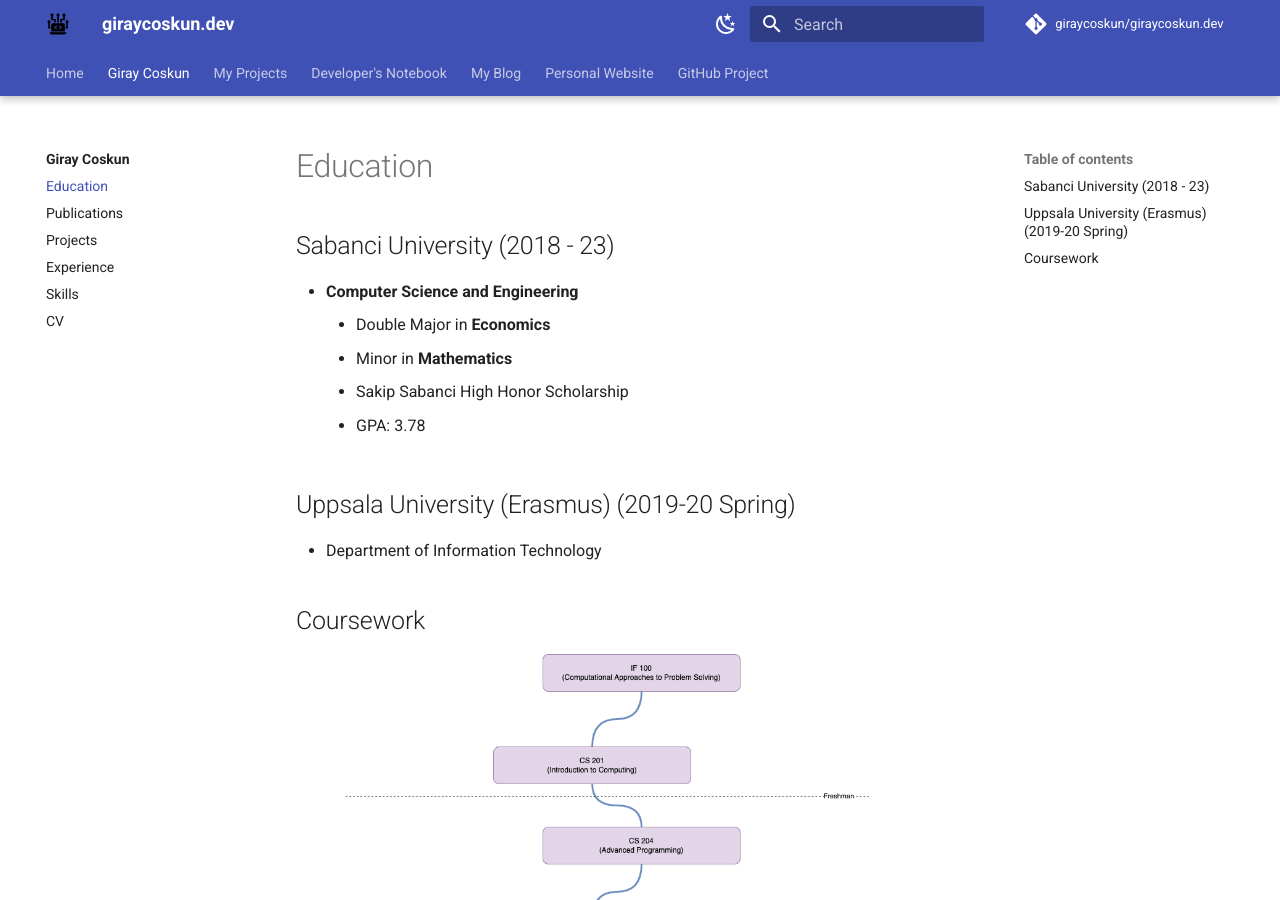
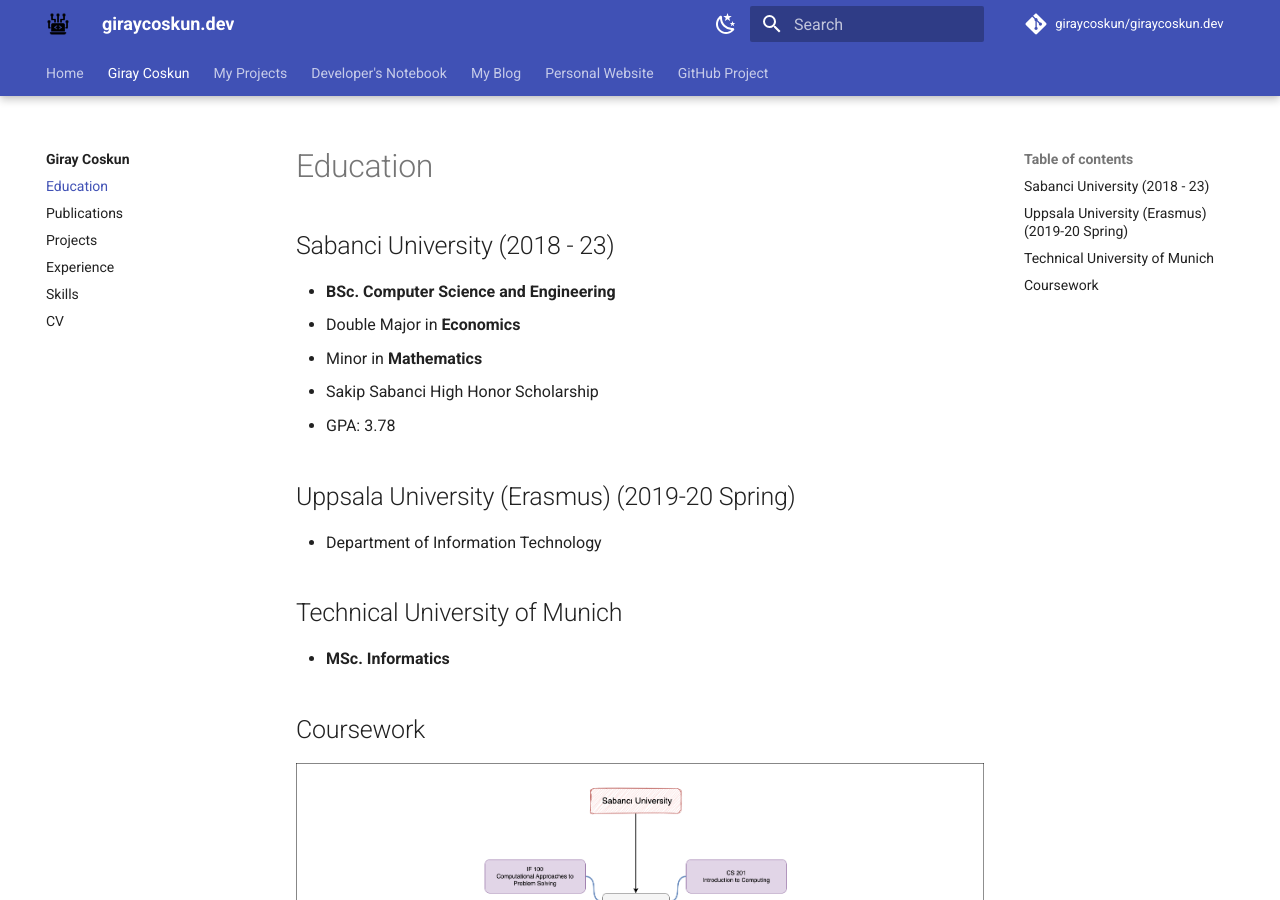
Before and after one commit to giraycoskun/giraycoskun.dev, an MkDocs documentation site: the page built from docs/home/education.md, in a window 1280 px wide and 900 px high. Built offline with MkDocs 1.6.1 and Material for MkDocs 9.7.7, drawn with Linux system fonts in a browser that asks for light colours; comment, search, counter and statistics services are not loaded.

Commit message:
Recent updates

```diff
--- a/docs/home/education.md
+++ b/docs/home/education.md
@@ -2,15 +2,19 @@
 
 ## Sabanci University (2018 - 23)
 
-- **Computer Science and Engineering**
-    - Double Major in **Economics**
-    - Minor in **Mathematics**
-    - Sakip Sabanci High Honor Scholarship
-    - GPA: 3.78
-
+- **BSc. Computer Science and Engineering**
+  - Double Major in **Economics**
+  - Minor in **Mathematics**
+  - Sakip Sabanci High Honor Scholarship
+  - GPA: 3.78
 
 ## Uppsala University (Erasmus) (2019-20 Spring)
+
 - Department of Information Technology
+
+## Technical University of Munich
+
+- **MSc. Informatics**
 
 ## Coursework
 
--- a/overrides/home.html
+++ b/overrides/home.html
@@ -51,7 +51,8 @@
         <!-- <div class="typewriter" id="myTypewriter">
           <h1>I'm Giray Coskun</h1>
         </div> -->
-        <h2 href="" class="typewrite" data-period="2000" data-type='[ "Hello World", "I am Giray Coskun", "I am a Computer Scientist", "I am a Software Engineer", "Follow the white rabbit" ]'>
+        <h2 href="" class="typewrite" data-period="2000"
+          data-type='[ "Hello World", "I am Giray Coskun", "I am a Computer Scientist", "I am a Software Engineer", "Follow the white rabbit" ]'>
           <span class="wrap"></span>
         </h2>
       </div>
@@ -61,20 +62,24 @@
             Hello World!
             <br />
             I am a Software Engineer/Computer Scientist <br>
-            graduated from Computer Science &
-            Engineering, <a href="https://www.sabanciuniv.edu/">Sabancı University</a><br />
+            graduated from <a href="https://ects.sabanciuniv.edu/en/undergraduate/computer-science-and-engineering">BSc.
+              Computer Science & Engineering, Sabancı University</a><br />
+            Studying at <a href="https://www.tum.de/studium/studienangebot/detail/informatik-master-of-science-msc">MSc.
+              Informatics, Technical University of Munich</a> <br>
             This is my website as a developper for projects, notes and blogs.
           </p>
           <p style="text-align: center">
-            <a href="/home"><b>About Me</b></a> <br/>
-            <a href="/home/cv"><b>CV</b></a> <br/>
+            <a href="/home"><b>About Me</b></a> <br />
+            <a href="/home/cv"><b>CV</b></a> <br />
             <a href="/projects"><b>My Projects</b></a> <br>
-            <a href="/developers-notebook"><b>My Notebook</b></a>
+            <a href="/developers-notebook"><b>My Notebook</b></a> <br>
             <a href="/blog"><b>My Blog</b></a> <br>
-            <br/><br>
+            <br /><br>
             <a href="https://giraycoskun.github.io/">My Github Projects</a> <br>
             <a href="https://www.giraycoskun.com/">My Personal Website</a> <br>
-            <a href="https://www.notion.so/giraycoskun/51797f0e94b94da7998bb659ecb5cae9?v=a5832cf5567841a7aa37ed8790b66c01&pvs=4">My Library</a>
+            <a
+              href="https://www.notion.so/giraycoskun/51797f0e94b94da7998bb659ecb5cae9?v=a5832cf5567841a7aa37ed8790b66c01&pvs=4">My
+              Library</a> <br><br>
           </p>
         </div>
         <!-- <p style="border: solid; padding: 20px; border-radius: 5px">
@@ -105,11 +110,13 @@
       <div class="mdx-hero__content main">
         <img src="../assets/icons/diver.png" width="180" />
         <img src="../assets/icons/galata-tower.png" width="180" />
-      </div>
+      </div> <br> <br>
       <div class="mdx-hero__content main">
         <picture>
-          <source type="image/webp" srcset="../assets/images/sabanci_720x540.webp" sizes="(min-width: 780px) 720px, 95.65vw" alt="Me at Sabanci University">
-          <img srcset="../assets/images/sabanci_720x540.jpg" src="../assets/images/sabanci_720x540.jpg" sizes="(min-width: 780px) 720px, 95.65vw" alt="Me at Sabanci University" />
+          <source type="image/webp" srcset="../assets/images/sabanci_720x540.webp"
+            sizes="(min-width: 780px) 720px, 95.65vw" alt="Me at Sabanci University">
+          <img srcset="../assets/images/sabanci_720x540.jpg" src="../assets/images/sabanci_720x540.jpg"
+            sizes="(min-width: 780px) 720px, 95.65vw" alt="Me at Sabanci University" />
         </picture>
       </div>
     </div>
@@ -126,7 +133,7 @@
 
 {% block scripts %}
 <script>
-  var TxtType = function(el, toRotate, period) {
+  var TxtType = function (el, toRotate, period) {
     this.toRotate = toRotate;
     this.el = el;
     this.loopNum = 0;
@@ -136,7 +143,7 @@
     this.isDeleting = false;
   };
 
-TxtType.prototype.tick = function() {
+  TxtType.prototype.tick = function () {
     var i = this.loopNum % this.toRotate.length;
     var fullTxt = this.toRotate[i];
 
@@ -146,7 +153,7 @@
       this.txt = fullTxt.substring(0, this.txt.length + 1);
     }
 
-    this.el.innerHTML = '<span class="wrap">'+this.txt+'</span>';
+    this.el.innerHTML = '<span class="wrap">' + this.txt + '</span>';
 
     var that = this;
     var delta = 100 - Math.random() * 100;
@@ -162,14 +169,14 @@
       delta = 500;
     }
 
-    setTimeout(function() {
+    setTimeout(function () {
       that.tick();
     }, delta);
   };
 
-window.onload = function() {
+  window.onload = function () {
     var elements = document.getElementsByClassName('typewrite');
-    for (var i=0; i<elements.length; i++) {
+    for (var i = 0; i < elements.length; i++) {
       var toRotate = elements[i].getAttribute('data-type');
       var period = elements[i].getAttribute('data-period');
       if (toRotate) {
```
Also changed, not shown: docs/developers-notebook/starting-python-project.md (+12 -0 lines), docs/developers-notebook/useful-commands.md (added, +13 -0 lines), docs/home/courses.md (added, +9 -0 lines), docs/assets/images/courseworkk.drawio.png, 2 other files. Lines whose indentation alone changed are shown as unchanged.
